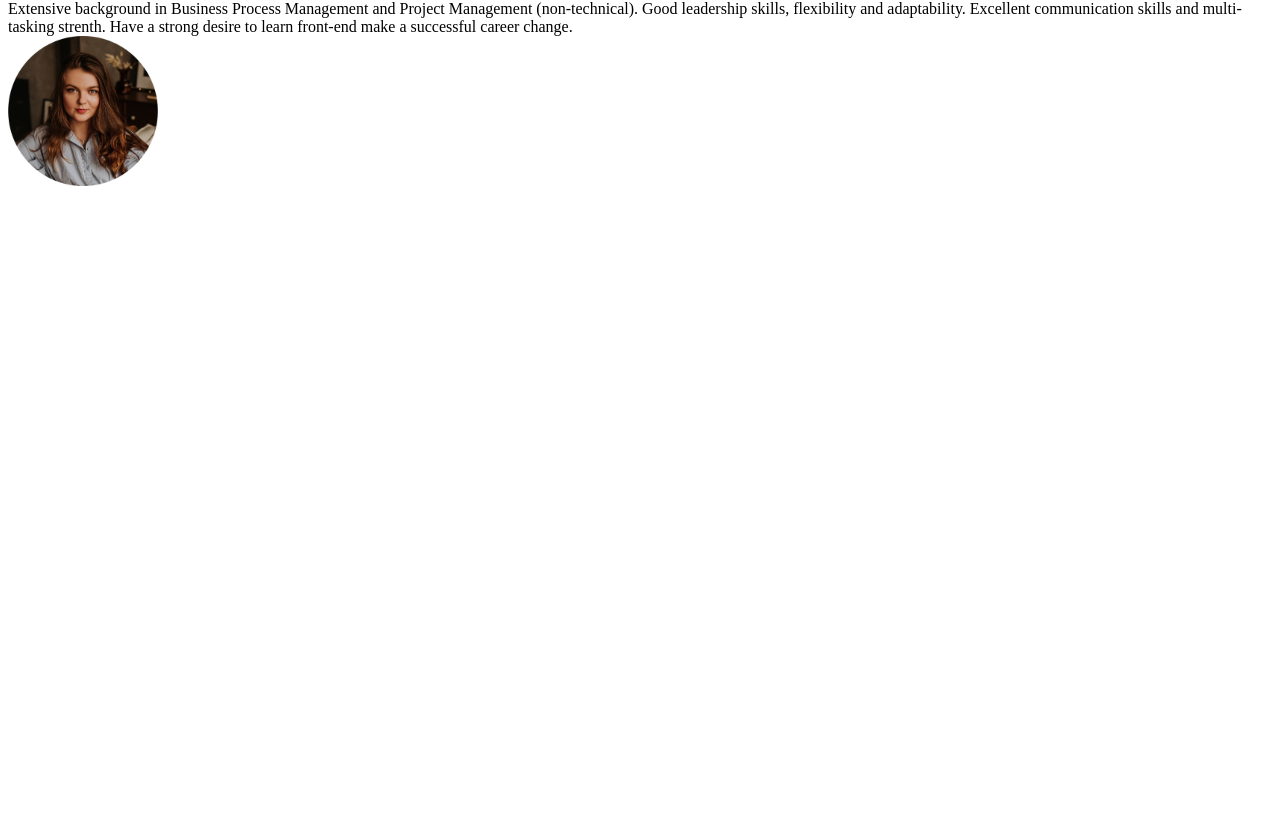
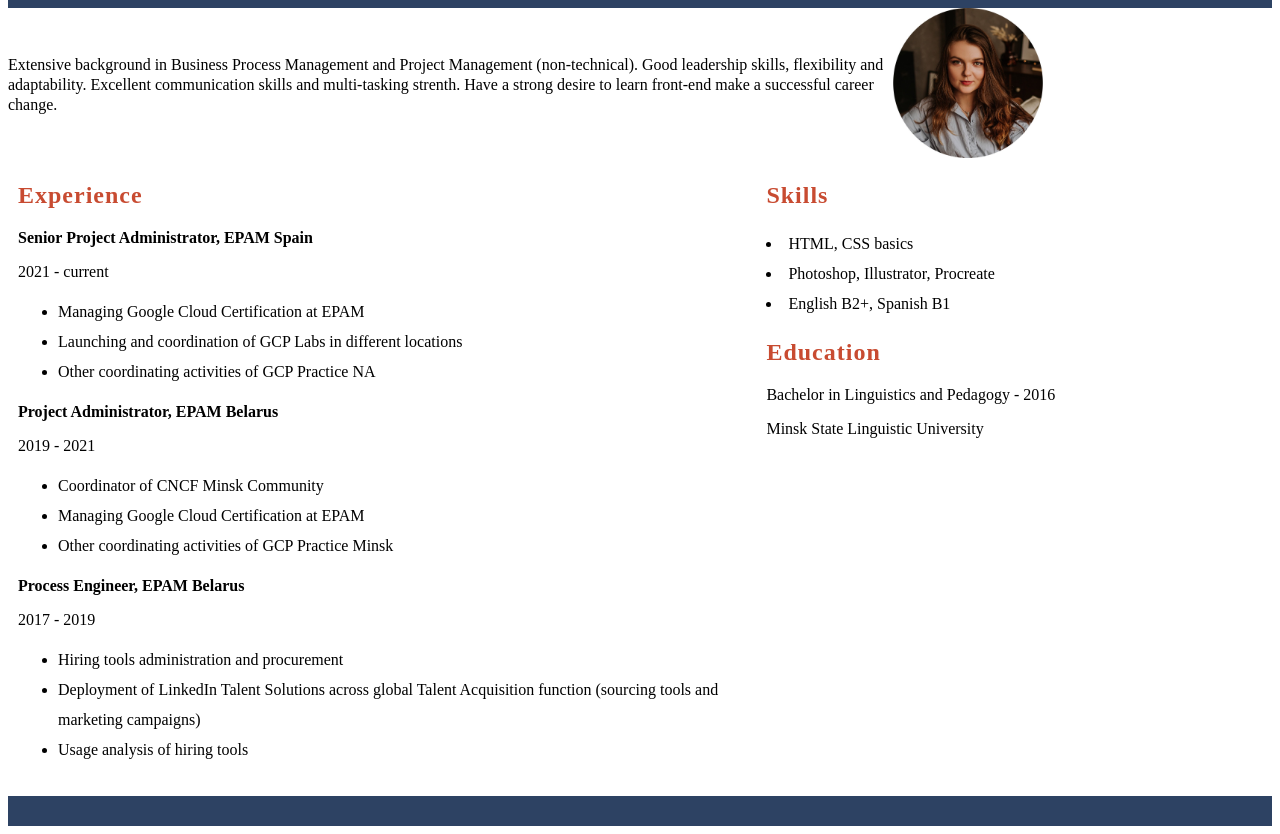
Before and after one commit to HannaKq/rsschool-cv, a plain HTML site: page index.html in a window 1280 px wide. Shown: the part 138-972 px from the top of the page. Before the commit the page ends 800 px from the top, so only its background shows below. Drawn offline with Linux system fonts and the light colour scheme.

Commit message:
feat: add expirience

```diff
--- a/index.html
+++ b/index.html
@@ -4,7 +4,7 @@
     <meta charset="UTF-8">
     <meta http-equiv="X-UA-Compatible" content="IE=edge">
     <meta name="viewport" content="width=device-width, initial-scale=1.0">
-    <link rel="stylesheet" href="styles.css">
+    <link rel="stylesheet" href="style.css"
     <link href="https://fonts.googleapis.com/css2?family=Roboto&display=swap" rel="stylesheet">
     <title>CV Hanna Khakhol</title>
 </head>
@@ -23,3 +23,42 @@
      </div>
      <div class="photo"><img src="Img/Picture 1.jpg" alt="profile photo" width="150px" height="150px"></div>
 </div>
+<div class="container_describtion">
+    <div class="block_experience">
+    <h2><span class="category">Experience</span></h2>
+    <p><span class="position">Senior Project Administrator, EPAM Spain</span></p>
+    <p>2021 - current</p>
+    <ul>
+    <li>Managing Google Cloud Certification at EPAM</li>
+    <li>Launching and coordination of GCP Labs in different locations</li>
+    <li>Other coordinating activities of GCP Practice NA</li>
+    </ul>
+    <p><span class="position">Project Administrator, EPAM Belarus</span></p>
+    <p>2019 - 2021</p>
+    <ul>
+    <li>Coordinator of CNCF Minsk Community</li>
+    <li>Managing Google Cloud Certification at EPAM</li>
+    <li>Other coordinating activities of GCP Practice Minsk</li>
+    </ul>
+    <p><span class="position">Process Engineer, EPAM Belarus</span></p>
+    <p>2017 - 2019</p>
+    <ul>
+    <li>Hiring tools administration and procurement</li>
+    <li>Deployment of LinkedIn Talent Solutions across global Talent Acquisition function (sourcing tools and marketing campaigns)</li>
+    <li>Usage analysis of hiring tools</li>
+    </ul>
+        </div>
+    <div class="block_other">
+    <h2><span class="category">Skills</span></h2>
+    <ul></ul>
+    <li>HTML, CSS basics</li>
+    <li>Photoshop, Illustrator, Procreate</li>
+    <li>English B2+, Spanish B1</li>
+    <h2><span class="category">Education</span></h2>
+    <p>Bachelor in Linguistics and Pedagogy - 2016</p>
+    <p>Minsk State Linguistic University</p>
+</div>
+</div>
+    <div class="footer"></div>
+</body>
+</html>
--- a/style.css
+++ b/style.css
@@ -34,3 +34,33 @@ ody {
     .photo {
     flex-basis: 30%;
     }
+    .container_describtion {
+    display: flex;
+    flex: 0 1 100%;
+    flex-direction: row;
+    margin: 0 0 0 10px;
+    }
+    .category {
+    letter-spacing: 1px;
+    color: #C84B31;
+    font-weight: bold;
+    }
+    .position {
+    font-weight: bold;
+    font-size: 16px;
+    }
+    li {
+    line-height: 30px;
+    }
+    .block_experience {
+    flex-basis: 60%;
+    }
+    .block_other {
+    flex-basis: 40%;
+    margin: 0 20px 0 20px;
+    }
+    .footer {
+    background-color: #2D4263;
+    min-height: 30px;
+    margin: 15px 0 0 0;
+    }
```
